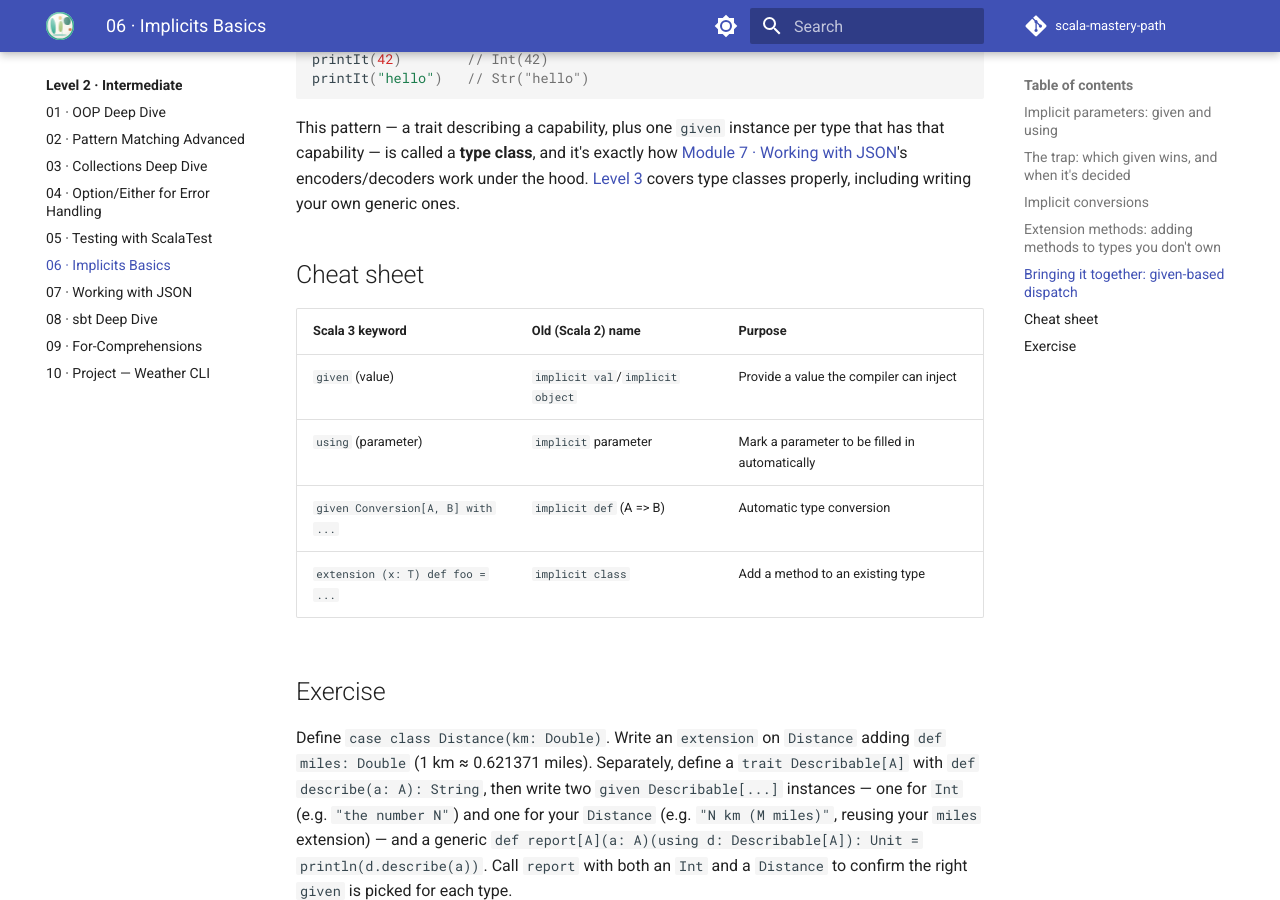
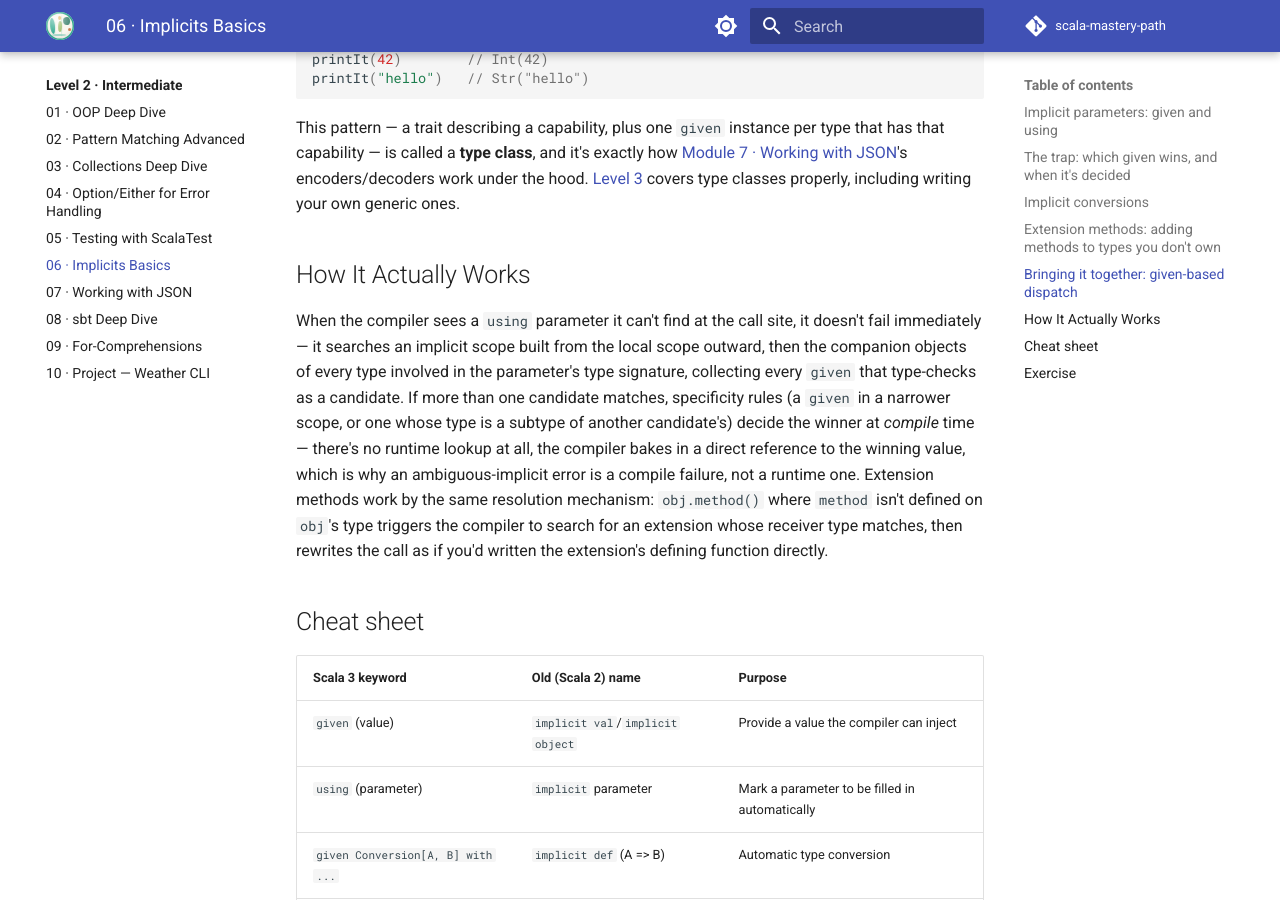
Before and after one commit to SIGILIPELLI/scala-mastery-path, an MkDocs documentation site: the page built from docs/level-2/06-implicits-basics.md, in a window 1280 px wide and 900 px high, scrolled down 3049 px. Built offline with MkDocs 1.6.1 and Material for MkDocs 9.7.7, drawn with Linux system fonts in a browser that asks for light colours; comment, search, counter and statistics services are not loaded.

Commit message:
Add 'How It Actually Works' explanations to remaining real content modules
Co-Authored-By: Claude Sonnet 5 <noreply@anthropic.com>

```diff
--- a/docs/level-2/06-implicits-basics.md
+++ b/docs/level-2/06-implicits-basics.md
@@ -156,6 +156,10 @@ exactly how [Module 7 · Working with JSON](07-working-with-json.md)'s
 encoders/decoders work under the hood. [Level 3](../level-3/06-type-classes.md)
 covers type classes properly, including writing your own generic ones.
 
+## How It Actually Works
+
+When the compiler sees a `using` parameter it can't find at the call site, it doesn't fail immediately — it searches an implicit scope built from the local scope outward, then the companion objects of every type involved in the parameter's type signature, collecting every `given` that type-checks as a candidate. If more than one candidate matches, specificity rules (a `given` in a narrower scope, or one whose type is a subtype of another candidate's) decide the winner at *compile* time — there's no runtime lookup at all, the compiler bakes in a direct reference to the winning value, which is why an ambiguous-implicit error is a compile failure, not a runtime one. Extension methods work by the same resolution mechanism: `obj.method()` where `method` isn't defined on `obj`'s type triggers the compiler to search for an extension whose receiver type matches, then rewrites the call as if you'd written the extension's defining function directly.
+
 ## Cheat sheet
 
 | Scala 3 keyword | Old (Scala 2) name | Purpose |
```
Also changed, not shown: docs/level-2/02-pattern-matching-advanced.md (+4 -0 lines), docs/level-2/09-for-comprehensions.md (+4 -0 lines).
